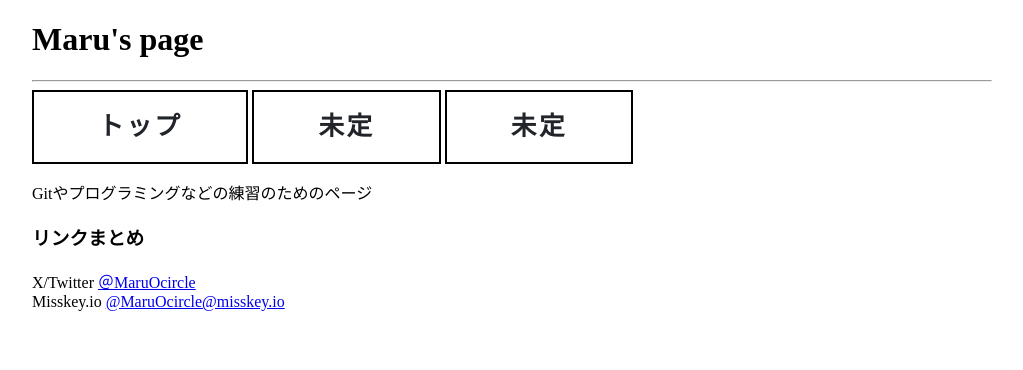
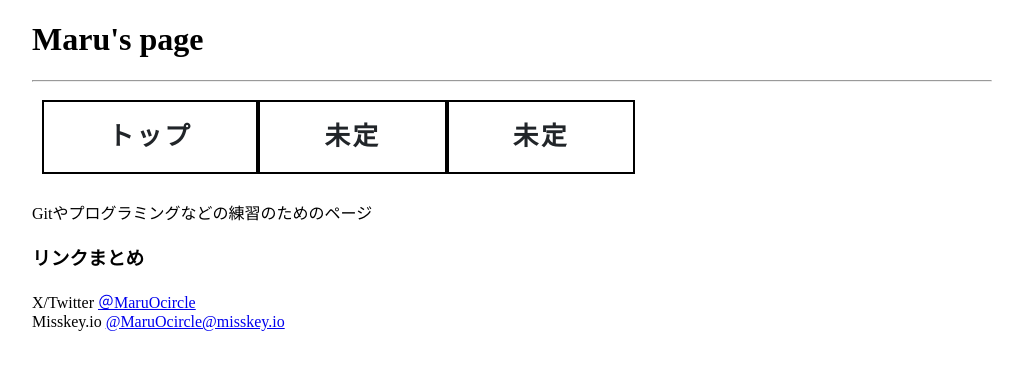
Before and after one commit to MaruOcircle/MaruOcircle.github.io, a Jekyll site: the page built from index.md, in a window 1280 px wide. Shown: the top 370 px of the page, without its empty margins (128-1151 px from the left). Built offline with Jekyll 4.4.1, drawn with Linux system fonts in a browser that asks for light colours.

Commit message:
Update default.html

```diff
--- a/_layouts/default.html
+++ b/_layouts/default.html
@@ -10,9 +10,11 @@
     <div class='container'>
       <h1>Maru's page</h1>
       <hr>
-      <a class='menu top_button' helf=''>トップ</a>
-      <a class='menu top_button' helf=''>未定</a>
-      <a class='menu top_button' helf=''>未定</a>
+      <dev class='menu_slot'>
+        <a class='menu top_button' helf=''>トップ</a>
+        <a class='menu top_button' helf=''>未定</a>
+        <a class='menu top_button' helf=''>未定</a>
+      <dev/>
     </div>
     <div class='container'>
       {{content}}
```
